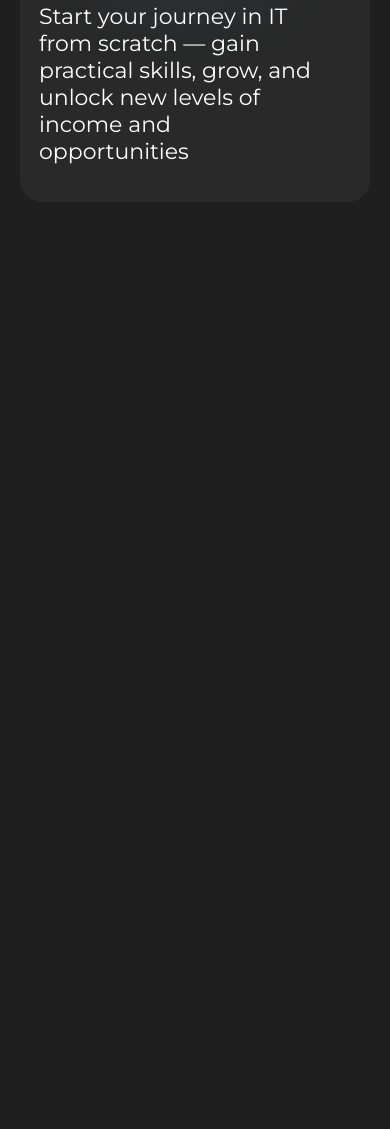
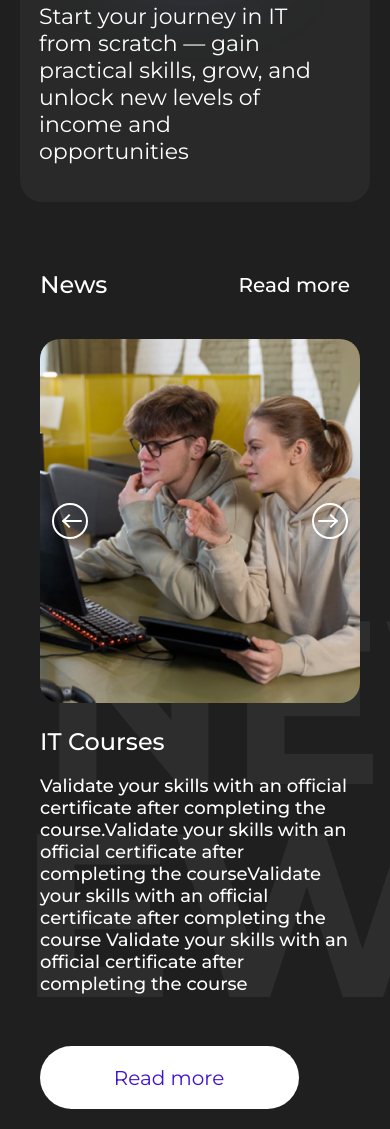
Before and after one commit to VilliamWe/Site-IT, a website built with Vite: page index.html in a window 390 px wide. Shown: the part 3438-4567 px from the top of the page. Before the commit the page ends 3708 px from the top, so only its background shows below. Built offline with nearby package versions, Linux system fonts and the light colour scheme.

Commit message:
feat: add news section and refine responsive layout

```diff
--- a/index.html
+++ b/index.html
@@ -227,9 +227,51 @@
 
           <div class="journey__content">
             <p class="journey__text">
-              Start your journey in IT from scratch — gain practical skills, grow, and unlock new levels of income and opportunities
+              Start your journey in IT from scratch — gain practical skills, grow, and unlock new levels of income and
+              opportunities
             </p>
           </div>
+        </div>
+      </section>
+      <section class="news">
+        <div class="news__glow" aria-hidden="true"></div>
+        <div class="container news__container">
+          <div class="news__head">
+            <span class="news__label">News</span>
+            <a class="news__more" href="#">Read more</a>
+          </div>
+
+            <div class="news__body">
+              <div class="news__watermark" aria-hidden="true">
+                <span class="news__watermark-top">NEWS</span>
+                <span class="news__watermark-bottom">NEWS</span>
+              </div>
+
+              <div class="news__content">
+                <h2 class="news__title">IT Courses</h2>
+                <p class="news__text">
+                  Validate your skills with an official certificate after completing the
+                  course.Validate your skills with an official certificate after
+                completing the courseValidate your skills with an official certificate
+                after completing the course Validate your skills with an official
+                certificate after completing the course
+              </p>
+
+                <a class="news__button" href="#">Read more</a>
+              </div>
+
+              <div class="news__visual">
+                <button class="news__arrow news__arrow--left" type="button" aria-label="Previous news">
+                  <span class="news__arrow-icon" aria-hidden="true"></span>
+                </button>
+
+                <img class="news__image" src="/images/news.png" alt="Students studying together" />
+
+                <button class="news__arrow news__arrow--right" type="button" aria-label="Next news">
+                  <span class="news__arrow-icon" aria-hidden="true"></span>
+                </button>
+              </div>
+            </div>
         </div>
       </section>
     </main>
--- a/src/scss/blocks/_certificate.scss
+++ b/src/scss/blocks/_certificate.scss
@@ -15,7 +15,6 @@
 }
 
 .certificate__label {
-  color: #ffffff;
   font-size: clamp(14px, 1.8vw, 26px);
   font-weight: 500;
   line-height: 1.23;
--- a/src/scss/blocks/_journey.scss
+++ b/src/scss/blocks/_journey.scss
@@ -257,7 +257,7 @@
   }
 
   .journey__image {
-    left: 20px;
+    left: -50px;
     width: 408.15px;
     height: 269.9px;
     padding-top: 10px;
--- /dev/null
+++ b/src/scss/blocks/_news.scss
@@ -0,0 +1,542 @@
+.news__container {
+  position: relative;
+}
+
+.news__head {
+  display: flex;
+  align-items: center;
+  justify-content: space-between;
+  gap: 20px;
+  margin-bottom: clamp(28px, 3.5vw, 60px);
+}
+
+.news__label {
+  color: #ffffff;
+  font-size: clamp(14px, 1.8vw, 26px);
+  font-weight: 500;
+  line-height: 1.23;
+}
+
+.news__more {
+  margin-left: auto;
+  color: #ffffff;
+  font-size: clamp(14px, 1.4vw, 20px);
+  font-weight: 500;
+  line-height: 1.2;
+  white-space: nowrap;
+  transition: color 0.3s ease;
+}
+
+.news__more:hover {
+  color: #67a6fb;
+}
+
+.news__body {
+  position: relative;
+  display: grid;
+  grid-template-columns: minmax(0, 1fr) auto;
+  align-items: center;
+  column-gap: clamp(24px, 4vw, 48px);
+  padding-right: 97px;
+  padding-left: 97px;
+  min-height: 620px;
+}
+
+.news__watermark {
+  position: absolute;
+  display: flex;
+  flex-direction: column;
+  top: 55px;
+  width: 771px;
+  height: 283px;
+  pointer-events: none;
+  gap: 20px;
+  opacity: 0.06;
+}
+
+.news__watermark-top,
+.news__watermark-bottom {
+  display: block;
+  font-size: 232.35px;
+  font-weight: 900;
+  line-height: 283px;
+}
+
+.news__watermark-top {
+  margin-left: 250px;
+  margin-bottom: -90px;
+}
+
+.news__watermark-bottom {
+  margin-left: 40px;
+}
+
+.news__glow {
+  position: absolute;
+  left: 1250px;
+  bottom: -710px;
+  z-index: 0;
+  width: 887px;
+  height: 887px;
+  border-radius: 50%;
+  background: linear-gradient(90deg, rgba(103, 166, 251, 0.61) 0%, rgba(255, 162, 244, 0.61) 100%);
+  filter: blur(100px);
+  pointer-events: none;
+}
+.news__content {
+  position: relative;
+  z-index: 1;
+  width: min(100%, 764px);
+  padding-top: clamp(48px, 7vw, 119px);
+  padding-bottom: clamp(48px, 10vw, 187px);
+}
+
+.news__title {
+  margin-bottom: 19px;
+  color: #ffffff;
+  font-size: clamp(24px, 2.8vw, 40px);
+  font-weight: 500;
+  line-height: 1.225;
+}
+
+.news__text {
+  width: min(100%, 764px);
+  margin-bottom: clamp(34px, 5vw, 51px);
+  color: #ffffff;
+  font-size: clamp(16px, 1.6vw, 22px);
+  font-weight: 500;
+  line-height: 1.23;
+}
+
+.news__button {
+  display: inline-flex;
+  align-items: center;
+  justify-content: center;
+  min-width: 259px;
+  min-height: 63px;
+  padding: 12px 66px 12px 67px;
+  border-radius: 36px;
+  background: #ffffff;
+  color: rgba(63, 16, 210, 1);
+  font-size: clamp(16px, 1.4vw, 20px);
+  font-weight: 400;
+  line-height: 1.2;
+  transition:
+    background 0.3s ease,
+    color 0.3s ease,
+    border-color 0.3s ease;
+}
+
+.news__button:hover {
+  background: linear-gradient(90deg, rgba(103, 166, 251, 1) 0%, rgba(255, 162, 244, 1) 100%);
+  color: #ffffff;
+}
+
+.news__button:active {
+  background: rgba(255, 162, 244, 1);
+  color: #ffffff;
+}
+
+.news__visual {
+  position: static;
+  z-index: 1;
+  justify-self: end;
+}
+
+.news__image {
+  display: block;
+  width: clamp(280px, 26vw, 322.57px);
+  height: auto;
+  border-radius: 24px;
+}
+
+.news__arrow {
+  position: absolute;
+  top: 50%;
+  z-index: 2;
+  display: inline-flex;
+  align-items: center;
+  justify-content: center;
+  width: 49px;
+  height: 45.41px;
+  padding: 0;
+  border: 2px solid rgba(255, 255, 255, 1);
+  border-radius: 50%;
+  background: transparent;
+  appearance: none;
+  transform: translateY(-50%);
+  transition:
+    background 0.3s ease,
+    border-color 0.3s ease,
+    opacity 0.3s ease;
+}
+
+.news__arrow-icon {
+  position: relative;
+  display: block;
+  width: 24px;
+  height: 24px;
+}
+
+.news__arrow-icon::before,
+.news__arrow-icon::after {
+  position: absolute;
+  content: "";
+  background: #ffffff;
+  border-radius: 999px;
+}
+
+.news__arrow-icon::before {
+  top: 50%;
+  left: 3px;
+  width: 18px;
+  height: 2px;
+  transform: translateY(-50%);
+}
+
+.news__arrow-icon::after {
+  top: 50%;
+  left: 3px;
+  width: 10px;
+  height: 10px;
+  border-top: 2px solid #ffffff;
+  border-left: 2px solid #ffffff;
+  background: transparent;
+  transform: translateY(-50%) rotate(-45deg);
+  border-radius: 0;
+}
+
+.news__arrow:hover {
+  background: linear-gradient(90deg, rgba(103, 166, 251, 1) 0%, rgba(63, 16, 210, 1) 100%);
+}
+
+.news__arrow:active {
+  background: linear-gradient(90deg, rgba(103, 166, 251, 1) 0%, rgba(255, 162, 244, 1) 100%);
+}
+
+.news__arrow:disabled,
+.news__arrow.news__arrow--disabled {
+  background: rgba(73, 73, 73, 1);
+  opacity: 1;
+}
+
+.news__arrow--left {
+  left: 0;
+}
+
+.news__arrow--right {
+  right: 0;
+}
+
+.news__arrow--right .news__arrow-icon {
+  transform: rotate(180deg);
+}
+
+@media (max-width: 1440px) {
+  .news__body {
+    min-height: 560px;
+  }
+
+  .news__content {
+    width: min(100%, 58vw);
+  }
+
+  .news__text {
+    width: min(100%, 58vw);
+  }
+}
+
+@media (max-width: 1200px) {
+  .news__body {
+    min-height: 460px;
+    column-gap: 32px;
+    padding-right: 73px;
+    padding-left: 73px;
+  }
+
+  .news__watermark {
+    left: 160px;
+    width: 620px;
+  }
+
+  .news__content {
+    width: min(100%, 52vw);
+  }
+
+  .news__text {
+    width: min(100%, 52vw);
+  }
+
+  .news__button {
+    min-width: 220px;
+    min-height: 56px;
+    padding: 12px 40px;
+  }
+
+  .news__image {
+    width: 280px;
+  }
+}
+
+@media (max-width: 992px) {
+  .news {
+    padding-right: 20px;
+    padding-left: 20px;
+  }
+
+  .news__body {
+    min-height: 400px;
+    column-gap: 24px;
+    padding: 36px 48px 44px 48px;
+  }
+
+  .news__watermark {
+    top: 90px;
+    left: 180px;
+    width: 420px;
+  }
+
+  .news__content {
+    width: min(100%, 100%);
+    padding-top: 24px;
+    padding-bottom: 24px;
+  }
+
+  .news__text {
+    width: 100%;
+  }
+
+  .news__image {
+    width: 260px;
+  }
+
+  .news__arrow {
+    top: 50%;
+  }
+
+  .news__arrow--left {
+    left: 0;
+  }
+
+  .news__arrow--right {
+    right: 0;
+  }
+}
+
+@media (max-width: 768px) {
+  .news__head {
+    margin-bottom: 24px;
+  }
+
+  .news__label,
+  .news__more {
+    font-size: 18px;
+    line-height: 22px;
+  }
+
+  .news__body {
+    display: flex;
+    flex-direction: column;
+    gap: 28px;
+    min-height: 0;
+    padding: 20px 0 0;
+  }
+
+  .news__watermark {
+    top: 90px;
+    left: auto;
+    right: -10px;
+    width: 430px;
+  }
+
+  .news__content {
+    order: 2;
+    width: 100%;
+    padding: 0;
+  }
+
+  .news__text {
+    width: 100%;
+  }
+
+  .news__visual {
+    position: relative;
+    order: 1;
+    margin: 0 auto;
+  }
+
+  .news__image {
+    width: 280px;
+  }
+
+  .news__arrow {
+    top: 50%;
+    transform: translateY(-50%);
+  }
+
+  .news__arrow--left {
+    left: 14px;
+  }
+
+  .news__arrow--right {
+    right: 14px;
+  }
+}
+
+@media (max-width: 480px) {
+  .news {
+    padding-right: 20px;
+    padding-left: 20px;
+  }
+
+  .news__head {
+    margin-bottom: 40px;
+  }
+
+  .news__label {
+    font-size: 24px;
+    line-height: 29px;
+  }
+
+  .news__more {
+    font-size: 20px;
+    line-height: 24px;
+  }
+
+  .news__body {
+    padding: 0 0 20px;
+    gap: 24px;
+  }
+
+  .news__watermark {
+    top: 88px;
+    left: auto;
+    right: -40px;
+    width: 320px;
+    font-size: 110px;
+    line-height: 120px;
+  }
+
+  .news__content {
+    order: 2;
+    padding: 0;
+  }
+
+  .news__title {
+    width: min(100%, 256px);
+    font-size: 30px;
+    line-height: 37px;
+  }
+
+  .news__text {
+    font-size: 18px;
+    line-height: 22px;
+  }
+
+  .news__button {
+    min-width: 220px;
+    min-height: 54px;
+    padding: 14px 54px;
+    font-size: 20px;
+    line-height: 24px;
+    margin: 0 auto;
+  }
+
+  .news__visual {
+    position: relative;
+    order: 1;
+    width: 100%;
+    margin: 0 auto;
+  }
+
+  .news__image {
+    width: 100%;
+    border-radius: 20px;
+  }
+
+  .news__arrow {
+    top: 50%;
+    width: 36px;
+    height: 36px;
+    transform: translateY(-50%);
+  }
+
+  .news__arrow--left {
+    left: 14px;
+  }
+
+  .news__arrow--right {
+    right: 14px;
+  }
+
+  .news__arrow-icon {
+    width: 18px;
+    height: 18px;
+  }
+}
+
+@media (min-width: 360px) and (max-width: 480px) {
+  .news__watermark {
+        top: 220px;
+        left: auto;
+        right: 200px;
+        width: 360px;
+        font-size: 150px;
+        line-height: 180px;
+    }
+
+  .news__content {
+    width: 100%;
+    padding: 0;
+  }
+
+  .news__title {
+    width: 256px;
+    margin-bottom: 19px;
+    font-size: 24px;
+    line-height: 29px;
+  }
+
+  .news__text {
+    width: 100%;
+    margin-bottom: 51px;
+    font-size: 18px;
+    line-height: 22px;
+  }
+
+  .news__button {
+    min-width: 259px;
+    min-height: 63px;
+    padding: 12px 67px 12px 66px;
+    font-size: 20px;
+    line-height: 24px;
+  }
+
+  .news__visual {
+    width: 320px;
+    margin: 0 auto;
+  }
+
+  .news__image {
+    width: 320px;
+  }
+
+  .news__arrow {
+    top: 50%;
+    width: 36px;
+    height: 36px;
+  }
+
+  .news__arrow--left {
+    left: 12px;
+  }
+
+  .news__arrow--right {
+    right: 12px;
+  }
+
+  .news__arrow-icon {
+    width: 18px;
+    height: 18px;
+  }
+}
--- a/src/scss/style.scss
+++ b/src/scss/style.scss
@@ -7,3 +7,4 @@
 @use './blocks/enrollment';
 @use './blocks/certificate';
 @use './blocks/journey';
+@use './blocks/news';
```
Also changed, not shown: public/images/news.png (added).
